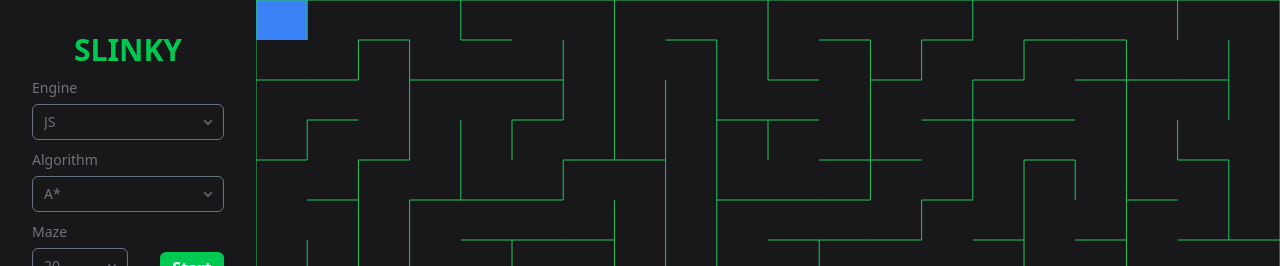
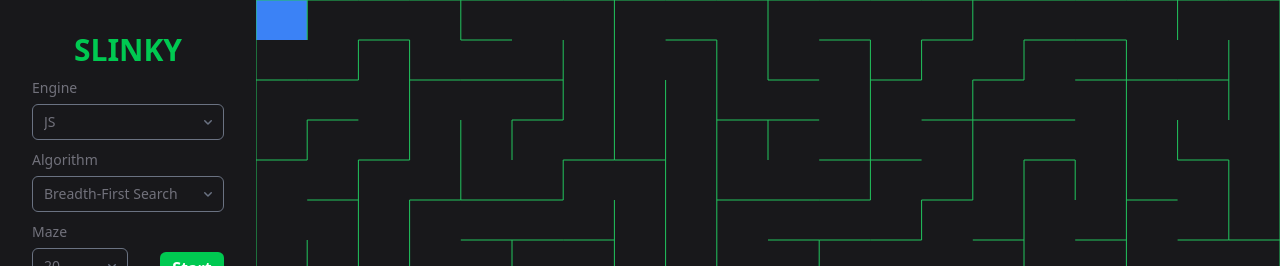
Before and after one commit to cocarmon/slinky, a React (Vite) app: page / in a window 1280 px wide. Shown: the top 266 px of the page. Built offline with nearby package versions, Linux system fonts and the light colour scheme.

Commit message:
typecast size at set

```diff
--- a/src/components/layout/Sidebar.tsx
+++ b/src/components/layout/Sidebar.tsx
@@ -2,7 +2,7 @@ import { Select, SelectMenu } from '@/components/ui/SelectMenu';
 
 const MAZE_OPTIONS = {
     SIZE: ['20' , '40' , '60' , '150'],
-    ALGORITHM: ["A*" , "Dijkstra" , "Breadth-First Search"],
+    ALGORITHM: ["Breadth-First Search", "Depth-First Search", "A*" ],
     ENGINE: ['JS' , 'WASM'],
 };
 
--- a/src/components/ui/SelectMenu.tsx
+++ b/src/components/ui/SelectMenu.tsx
@@ -17,7 +17,13 @@ export const SelectMenu = ({values, id}:MenuProps) => {
     const {options,setOptions} = useMazeContext();
 
     const handleOptions = (e:ChangeEvent<HTMLSelectElement>) => {
-        const { name, value } = e.target;
+        const name = e.target.name;
+        let value: string | number = e.target.value;
+
+        if (name == 'Size') {
+            value = Number(value);
+        };
+
         setOptions((prev) => ({
             ...prev,
             [name.toLowerCase()]:value
--- a/src/context/MazeContext.tsx
+++ b/src/context/MazeContext.tsx
@@ -4,9 +4,8 @@ import { createContext, useContext, useState } from "react";
 export type MazeOptionKey = 'engine' | 'size' | 'algorithm';
 
 export interface MazeOptions {
-  start: boolean,
   engine: 'JS' | 'WASM';
-  size: '20' | '40' | '60' | '500';
+  size: 20 | 40 | 60 | 150;
   algorithm: "A*" | "Dijkstra" | "Breadth-First Search";
 }
 
@@ -16,10 +15,9 @@ interface MazeContextType {
 }
 
 const defaultOptions: MazeOptions = {
-  start: false,
   engine: 'JS',
-  size: '20',
-  algorithm: 'A*',
+  size: 20,
+  algorithm: 'Breadth-First Search',
 };
 
 // eslint-disable-next-line react-refresh/only-export-components
```
